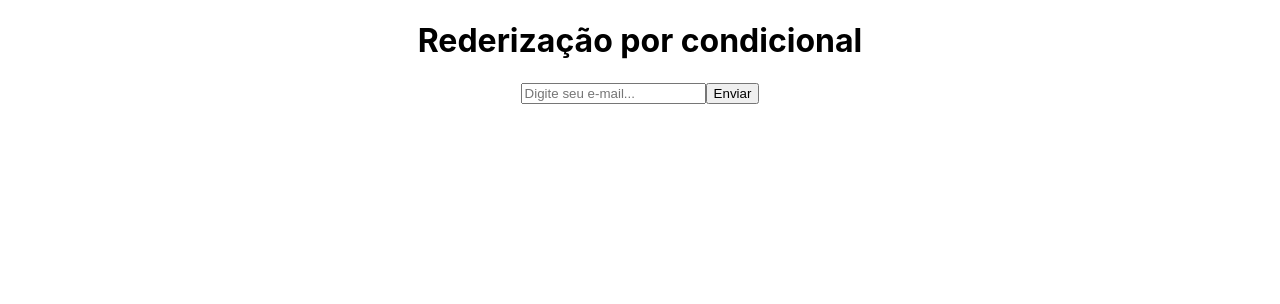
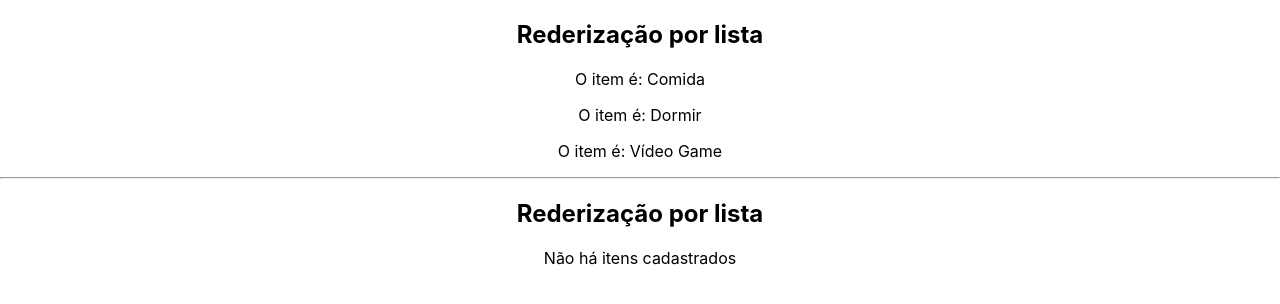
Before and after one commit to viniciusxsousa/react-projeto, a React (Create React App) app in the folder projeto-react/: page / in a window 1280 px wide. Shown: the top 304 px of the page. Built offline with nearby package versions, Linux system fonts and the light colour scheme.

Commit message:
renderização de lista

```diff
--- a/projeto-react/src/App.js
+++ b/projeto-react/src/App.js
@@ -1,11 +1,16 @@
 import './App.css';
 
-import Rederizasao from './components/Rederizasao'
+import Lista from './components/Lista'
+
+const itens1 = ['Comida', 'Dormir', 'Vídeo Game']
+const itens2 = []
 
 function App() {
   return (
     <div className="App">
-      <Rederizasao></Rederizasao>
+      <Lista lista={itens1}></Lista>
+      <hr></hr>
+      <Lista lista={itens2}></Lista>
     </div>
   );
 }
--- /dev/null
+++ b/projeto-react/src/components/Lista/index.jsx
@@ -0,0 +1,16 @@
+function Lista({lista}){
+    return(
+        <div>
+            <h2>Rederização por lista</h2>
+            { lista.length > 0 ?
+              (lista.map((item, index) => (
+                <p key={index}>O item é: {item}</p>
+              ))) : (
+                <p>Não há itens cadastrados</p>
+              )
+            }
+        </div>
+    )
+}
+
+export default Lista
```
